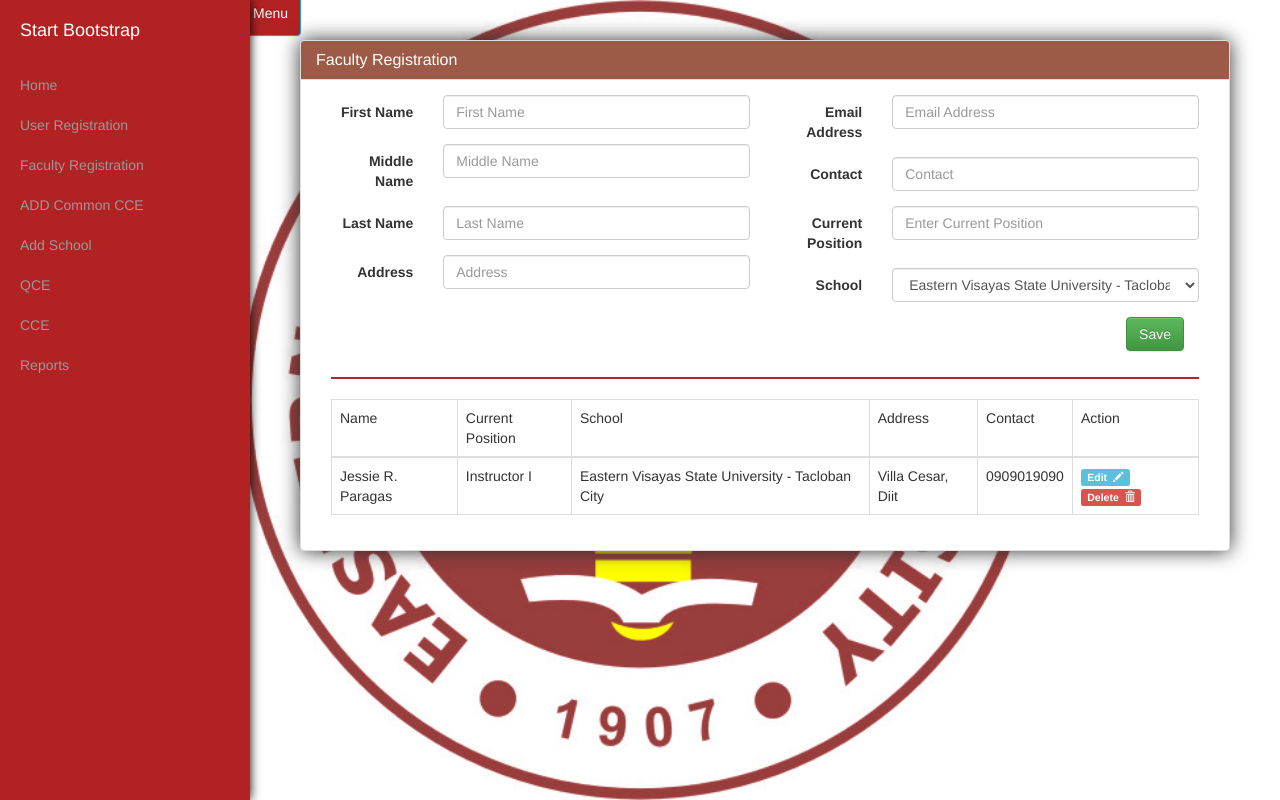
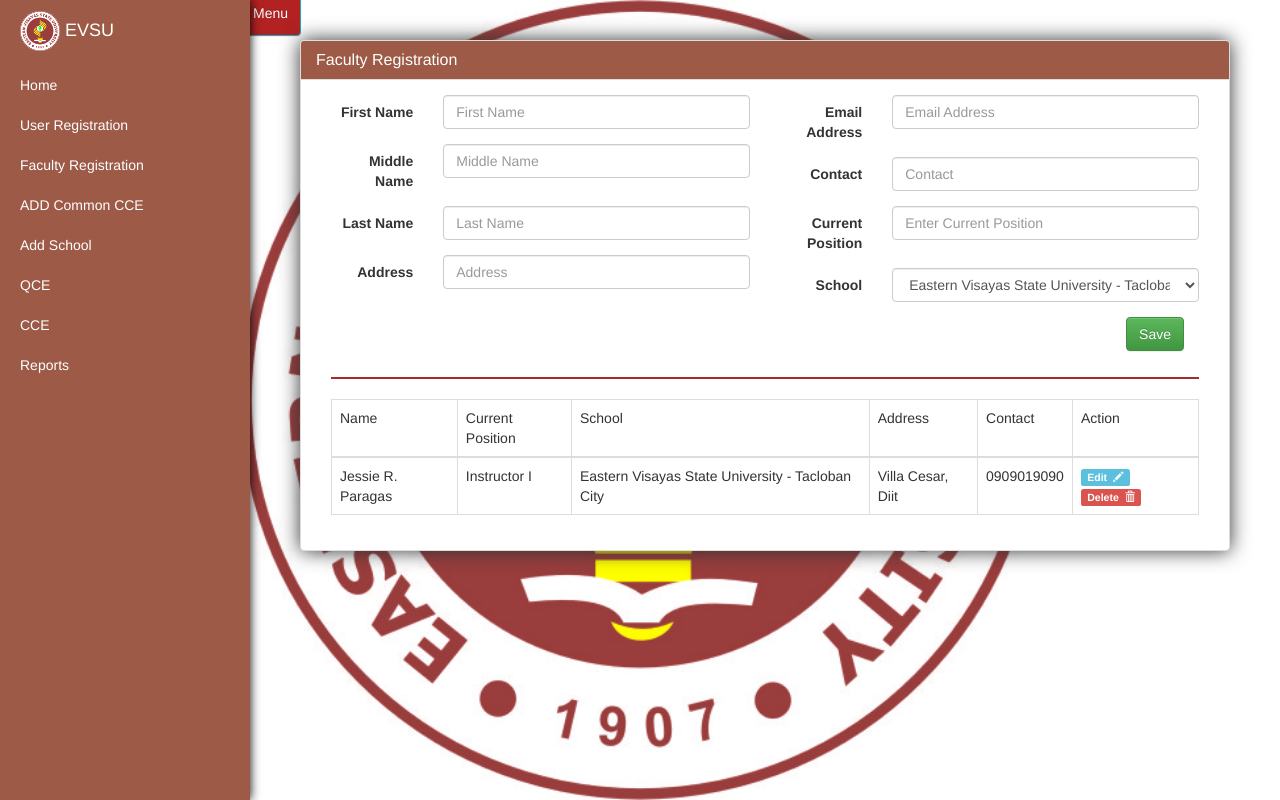
Before and after one commit to sonitgregorio/nbc, a CodeIgniter app: page /database/index.php/main/fac_reg in a window 1280 px wide. Run offline with CodeIgniter, Linux system fonts and the light colour scheme.

Commit message:
Added icon

```diff
--- a/application/views/include/nav.php
+++ b/application/views/include/nav.php
@@ -1,35 +1,35 @@
 <div id="wrapper">
     <!-- Sidebar -->
-    <div id="sidebar-wrapper" style="background: #B22222;box-shadow: 0px 0px 10px black">
+    <div id="sidebar-wrapper" style="background: rgb(157, 90, 71);box-shadow: 0px 0px 10px black">
         <ul class="sidebar-nav">
-            <li class="sidebar-brand">
-                <a href="#">
-                    Start Bootstrap
+            <li class="sidebar-brand" style="padding:0;margin:0 auto">
+                <a href="#" style="color:white">
+                  <img src="../assets/images/EVSU.jpg" alt="x" width="40" style="border-radius:20px"/> EVSU
                 </a>
             </li>
             <li>
-                <a href="#">Home</a>
+                <a href="#" style="color:white">Home</a>
             </li>
             <li>
-                <a href="/user_registration">User Registration</a>
+                <a href="/user_registration" style="color:white">User Registration</a>
             </li>
             <li>
-                <a href="/faculty_registration">Faculty Registration</a>
+                <a href="/faculty_registration" style="color:white">Faculty Registration</a>
             </li>
             <li>
-                <a href="/add_criteria">ADD Common CCE</a>
+                <a href="/add_criteria" style="color:white">ADD Common CCE</a>
             </li>
             <li>
-                <a href="/add_school">Add School</a>
+                <a href="/add_school" style="color:white">Add School</a>
             </li>
             <li>
-                <a href="#">QCE</a>
+                <a href="#" style="color:white">QCE</a>
             </li>
             <li>
-                <a href="#">CCE</a>
+                <a href="#" style="color:white">CCE</a>
             </li>
             <li>
-                <a href="#">Reports</a>
+                <a href="#" style="color:white">Reports</a>
             </li>
         </ul>
     </div>
```
